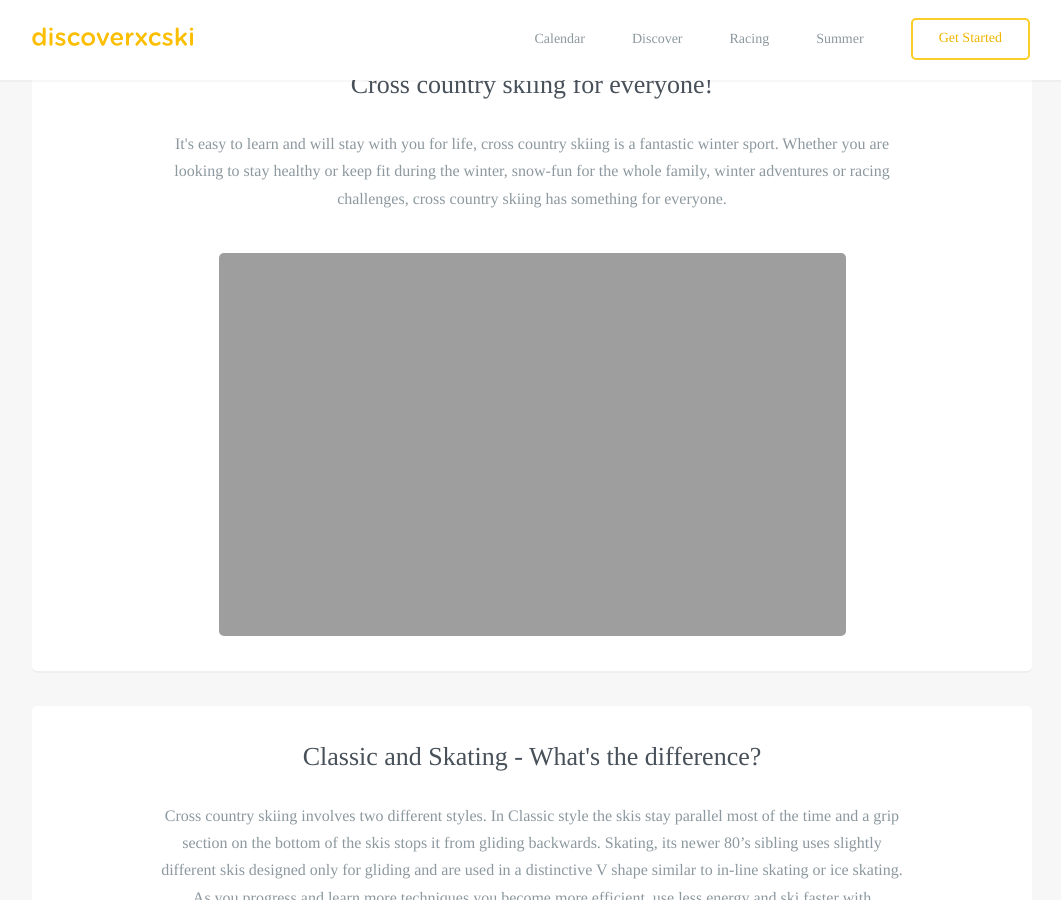
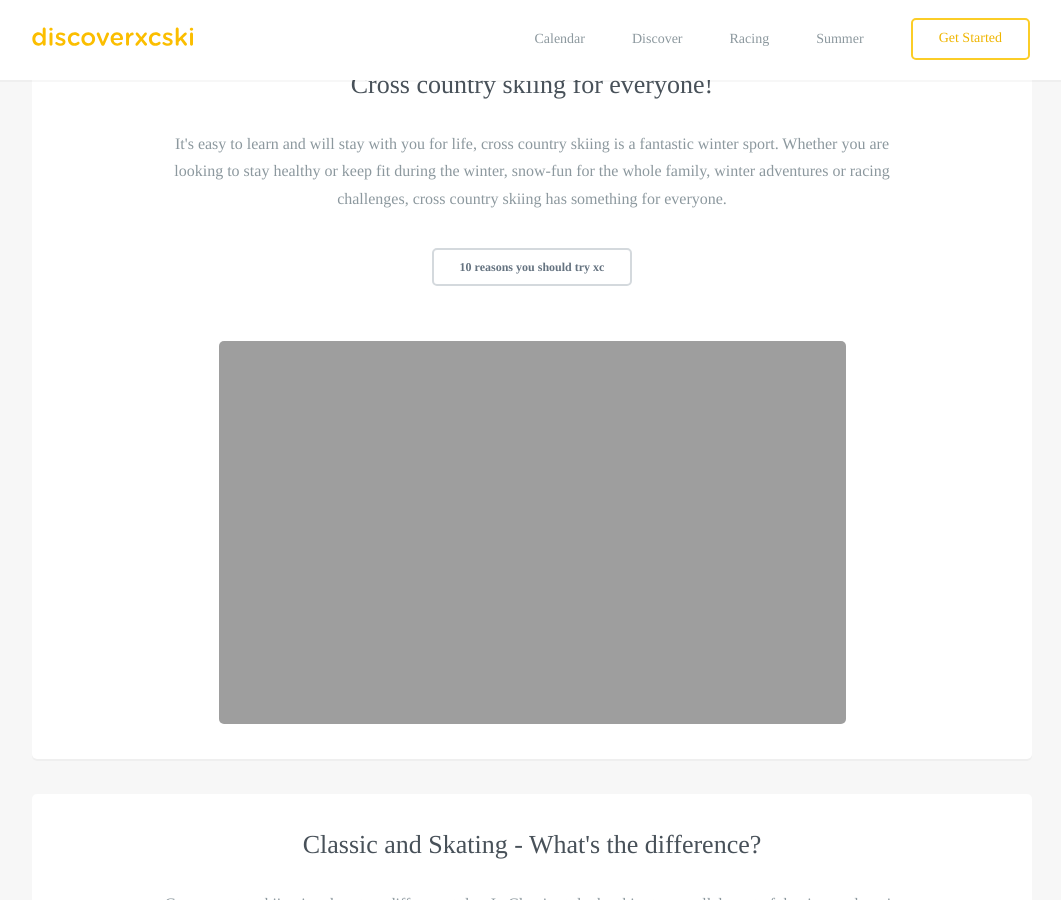
Before and after one commit to robcatto/robcatto.github.io, a Jekyll site: the page built from discoverxc/index.html, in a window 1280 px wide and 900 px high, scrolled down 305 px. Shown: the whole window, without its empty margins (108-1169 px from the left). Built offline with Jekyll 4.4.1, drawn with Linux system fonts in a browser that asks for light colours; some web fonts are replaced; Markdown is read by kramdown in place of the engine named in the settings.

Commit message:
Update index.html

```diff
--- a/discoverxc/index.html
+++ b/discoverxc/index.html
@@ -48,6 +48,7 @@ layout: default
                 <h3>Cross country skiing for everyone!</h3>
                 <p>It's easy to learn and will stay with you for life, cross country skiing is a fantastic winter sport. Whether you are looking to stay healthy or keep fit during the winter, snow-fun for the whole family, winter adventures or racing challenges, cross country skiing has something for everyone.
                 </p>
+                <a class="button small dark" href="http://discoverxcski.com/discoverxc/" data-featurette="analytics-click-event" data-event-category="button" data-event-action="M: Clicked Design an iOS Game" data-event-label="Source: Homepage Alt" id="featurette-35">10 reasons you should try xc</a>
                 <div class="one">
                 <div class="onelarge centered" style="
                 background-image: url(http://www.discoverxcski.com/images/hoppet-teens.jpg);
```
